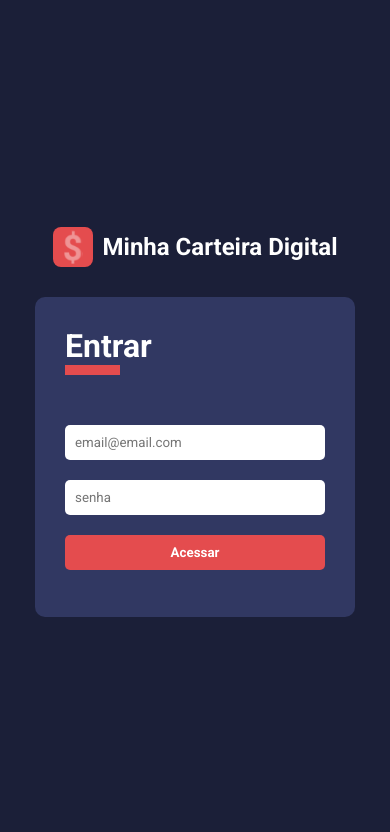
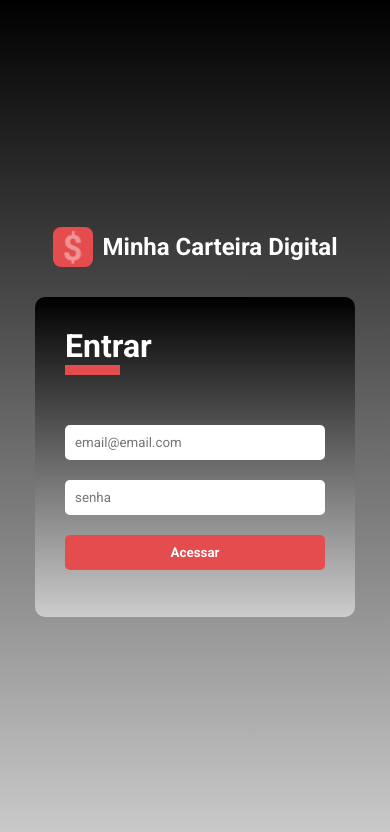
Before and after one commit to flrlima/dashboard-finance, a React (Create React App) app: page / in a window 390 px wide. Shown: the top 832 px of the page. Built offline with nearby package versions, Linux system fonts and the light colour scheme.

Commit message:
Responsividade tudo até pizza

```diff
--- a/src/components/Aside/index.tsx
+++ b/src/components/Aside/index.tsx
@@ -1,9 +1,26 @@
 import React from 'react';
-import { Container, Header, LogImg, Title, MenuContainer, MenuLink } from './styles';
+import {
+    Container,
+    Header,
+    LogImg,
+    Title,
+    MenuContainer,
+    MenuLink,
+    MenuItemButton
+} from './styles';
 import logoImg from '../../assets/logo.svg';
-import { MdDashboard, MdArrowDownward, MdArrowUpward, MdExitToApp } from 'react-icons/md';
+import {
+    MdDashboard,
+    MdArrowDownward,
+    MdArrowUpward,
+    MdExitToApp
+} from 'react-icons/md';
+import { useAuth } from '../../hooks/auth';
 
 const Aside: React.FC = () => {
+
+    const { signOut } = useAuth();
+
     return(
         <Container>
             <Header>
@@ -13,7 +30,7 @@ const Aside: React.FC = () => {
 
             <MenuContainer>
 
-                <MenuLink href="/dashboard">
+                <MenuLink href="/">
                     <MdDashboard />
                     Dashboard
                 </MenuLink>
@@ -28,10 +45,10 @@ const Aside: React.FC = () => {
                     Saídas
                 </MenuLink>
 
-                <MenuLink href="#">
+                <MenuItemButton onClick={signOut}>
                     <MdExitToApp/>
                     Sair
-                </MenuLink>
+                </MenuItemButton>
             </MenuContainer>
         </Container>
     );
--- a/src/components/Aside/styles.ts
+++ b/src/components/Aside/styles.ts
@@ -52,3 +52,28 @@ export const MenuLink= styled.a`
         margin-right: 5px;
     }
 `;
+
+export const MenuItemButton = styled.button`
+
+    font-size: 16px;
+    color: ${props => props.theme.colors.info};
+    text-decoration: none;
+
+    margin: 7px 0;
+    display: flex;
+    align-items: center;
+
+    background: none;
+
+    transition: opacity .3s;
+
+    &:hover {
+        opacity: .6;
+        transform: translateX(10px);
+    }
+
+    > svg {
+        font-size: 22px;
+        margin-right: 5px;
+    }
+`;
--- a/src/components/Layout/styles.ts
+++ b/src/components/Layout/styles.ts
@@ -12,5 +12,14 @@ export const Grid = styled.div`
 
     height: 100vh;
 
+    /* @media(max-width: 770px){ */
+    @media(max-width: 600px){
 
+        grid-template-columns: 100%;
+        grid-template-rows: 70px auto;
+
+        grid-template-areas:
+        'MH'
+        'CT';
+    }
 `;
--- a/src/components/MessageBox/styles.ts
+++ b/src/components/MessageBox/styles.ts
@@ -25,4 +25,22 @@ export const Container = styled.div`
         font-size: 18px;
     }
 
+    @media(max-width: 770px){
+        width: 100%;
+
+        > header h1 {
+            font-size: 24px;
+
+            img {
+                height: 20px;
+                width: 20px;
+            }
+        }
+
+        header p, > footer span {
+            font-size: 14px;
+        }
+
+    }
+
 `;
--- a/src/components/PieChartBox/styles.ts
+++ b/src/components/PieChartBox/styles.ts
@@ -16,6 +16,11 @@ export const Container = styled.div`
     border-radius: 10px;
 
     display: flex;
+
+    @media(max-width: 770px){
+        display: flex;
+        width: 100%;
+    }
 `;
 
 export const SideLeft = styled.aside`
@@ -24,6 +29,23 @@ export const SideLeft = styled.aside`
 
     > h2 {
         margin-bottom: 20px;
+    }
+
+    @media(max-width: 1345px){
+        padding: 0 15px 5px;
+        margin-bottom: 7px;
+
+        > h2 {
+            margin-top: 15px;
+            margin-bottom: 7px;
+        }
+    }
+
+    @media(max-width: 420px){
+        padding: 15px;
+        margin-bottom: 7px;
+
+
     }
 
 `;
@@ -50,6 +72,10 @@ export const LegendContainer = styled.ul`
         background-color: ${props => props.theme.colors.tertiary};
     }
 
+    @media(max-width: 1345px){
+        display: flex;
+        flex-direction: column;
+    }
 
 `;
 
@@ -76,7 +102,20 @@ export const Legend = styled.li<ILegendProps>`
         margin-left: 5px;
     }
 
+    @media(max-width: 145px){
+        font-size: 14px;
+        margin: 3px 0;
 
+        > div {
+            height: 35px;
+            width: 35px;
+            line-height: 35px;
+        }
+
+        > span {
+            margin-left: 7px;
+        }
+    }
 `;
 
 export const SideRight = styled.main`
@@ -84,5 +123,10 @@ export const SideRight = styled.main`
     display: flex;
     flex: 1;
     justify-content: center;
+    position: relative;
+
+    @media(max-width: 1345px){
+        height: 100%;
+    }
 
 `;
--- a/src/components/WalletBox/index.tsx
+++ b/src/components/WalletBox/index.tsx
@@ -38,11 +38,12 @@ const WalletBox: React.FC<IWalletBoxProps> = ({
         <Container color={typeColor}>
             <span>{title}</span>
             <h1>
+                <strong>R$ </strong>
                 <CountUp
                     start={0}
                     end={amount}
-                    duration={2}
-                    prefix={"R$ "}
+                    duration={1}
+                    // prefix={"R$ "}
                     separator="."
                     decimal=","
                     decimals={2}
--- a/src/components/WalletBox/styles.ts
+++ b/src/components/WalletBox/styles.ts
@@ -39,4 +39,46 @@ export const Container = styled.div<IContainerProps>`
         bottom: 10px;
     }
 
+    @media(max-width: 770px){
+        > span {
+            font-size: 14px;
+        }
+
+        > h1 {
+            display: inline-block;
+            width: 100%;
+
+            strong {
+                display: inline-block;
+                width: 100%;
+                font-size: 16px;
+            }
+        }
+
+        > small {
+            display: flex;
+        }
+
+    }
+
+    @media(max-width: 420px){
+        width: 100%;
+
+        > h1 {
+            display: flex;
+            align-items: center;
+
+            strong {
+                position: initial;
+                width: auto;
+                font-size: 22px;
+            }
+
+            strong::after {
+                display: inline-block;
+                content: ' ';
+            }
+        }
+    }
+
 `;
--- a/src/hooks/auth.tsx
+++ b/src/hooks/auth.tsx
@@ -1,4 +1,5 @@
 import React, { createContext, useContext, useState } from 'react';
+import { Link } from 'react-router-dom';
 
 interface IAuthContext {
     logged: boolean;
@@ -18,6 +19,7 @@ const AuthProvider: React.FC = ({children}) => {
     const signIn = (email: string, password: string) => {
         if(email === 'flrlima@email.com' && password === '123'){
             localStorage.setItem('@minha-carteira-digital-dentro-do-bolso:logged', 'true');
+            <Link to="/"></Link>
         }
         else {
             alert('Usuário ou Senha inválidos!');
@@ -25,8 +27,9 @@ const AuthProvider: React.FC = ({children}) => {
     }
 
     const signOut = () => {
-        localStorage.removeItem('@minha-carteira-digital-dentro-do-bolso:logged');
+        localStorage.setItem('@minha-carteira-digital-dentro-do-bolso:logged', 'false');
         setLogged(false);
+        <Link to="/"></Link>
     }
 
     return (
--- a/src/pages/SignIn/styles.ts
+++ b/src/pages/SignIn/styles.ts
@@ -10,8 +10,7 @@ export const Container = styled.div`
     justify-content: center;
     align-items: center;
 
-    background-color: #1B1F38;
-    /* background-color: ${props => props.theme.colors.success}; */
+    background:-webkit-gradient(linear, left top, left bottom, from(#000), to(#CCCCCC)) no-repeat;
 `;
 
 export const Logo = styled.div`
@@ -40,8 +39,10 @@ export const Form = styled.form`
 
     border-radius: 10px;
 
-    background-color: #313862;
-    /* background-color: ${props => props.theme.colors.info}; */
+
+    background:-webkit-gradient(linear, left top, left bottom, from(#000), to(#CCCCCC)) no-repeat;
+    /* background-color: #313862; */
+    /* background-color: ${props => props.theme.colors.success}; */
 `;
 
 export const FormTitle = styled.h1`
```
